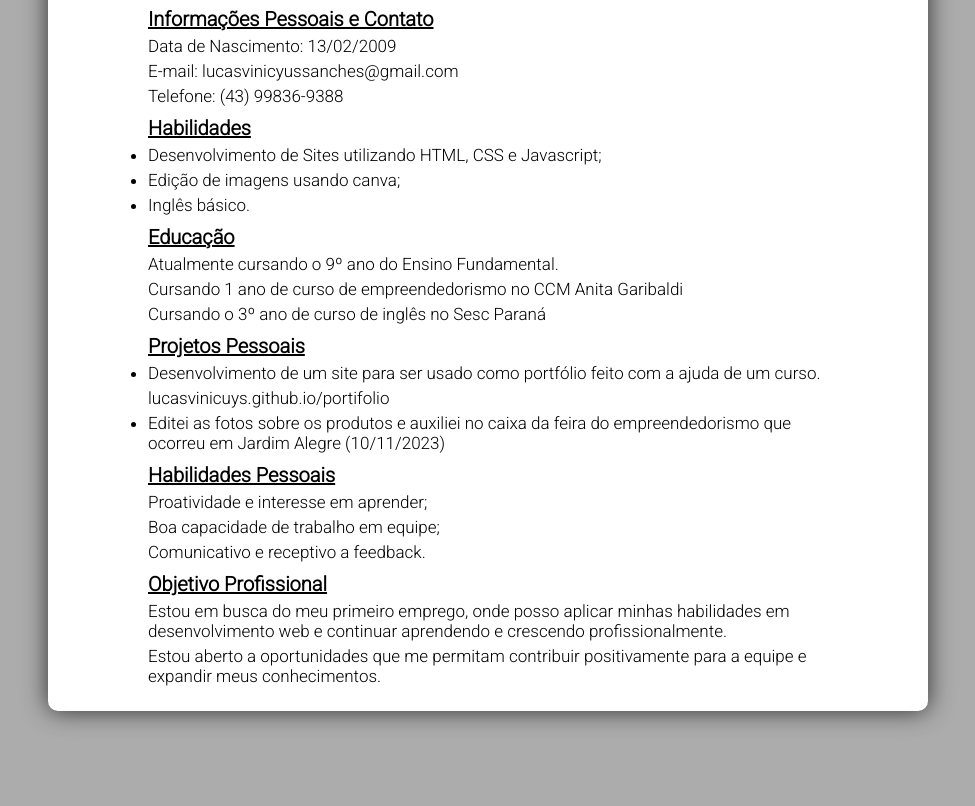
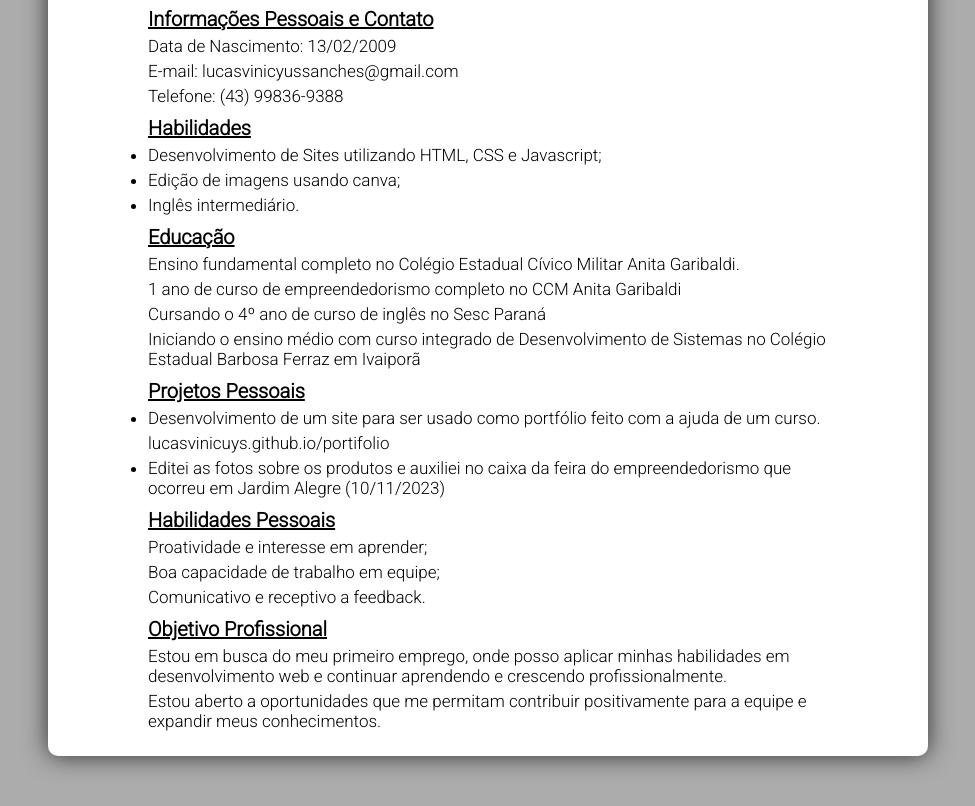
Before and after one commit to lucasvinicyus/Curriculo, a plain HTML site: page index.html in a window 1280 px wide. Shown: the part 98-904 px from the top of the page, without its empty margins (152-1127 px from the left). Before the commit the page ends 859 px from the top, so only its background shows below. Drawn offline with Linux system fonts and the light colour scheme.

Commit message:
Update index.html

```diff
--- a/index.html
+++ b/index.html
@@ -23,13 +23,15 @@
             <ul>
                 <li>Desenvolvimento de Sites utilizando HTML, CSS e Javascript;</li>
                 <li>Edição de imagens usando canva;</li>
-                <li>Inglês básico.</li>
+                <li>Inglês intermediário.</li>
             </ul>
         </p>
         <h2>Educação</h2>
-        <p>Atualmente cursando o 9º ano do Ensino Fundamental.</p>
-        <p>Cursando 1 ano de curso de empreendedorismo no CCM Anita Garibaldi</p>
-        <p>Cursando o 3º ano de curso de inglês no Sesc Paraná</p>
+        <p>Ensino fundamental completo no Colégio Estadual Cívico Militar Anita Garibaldi.</p>
+        <p>1 ano de curso de empreendedorismo completo no CCM Anita Garibaldi</p>
+        <p>Cursando o 4º ano de curso de inglês no Sesc Paraná</p>
+        <p>Iniciando o ensino médio com curso integrado de Desenvolvimento de Sistemas no Colégio Estadual Barbosa Ferraz em Ivaiporã
+        </p>
         <h2>Projetos Pessoais</h2>
         <p>
             <ul>
```
